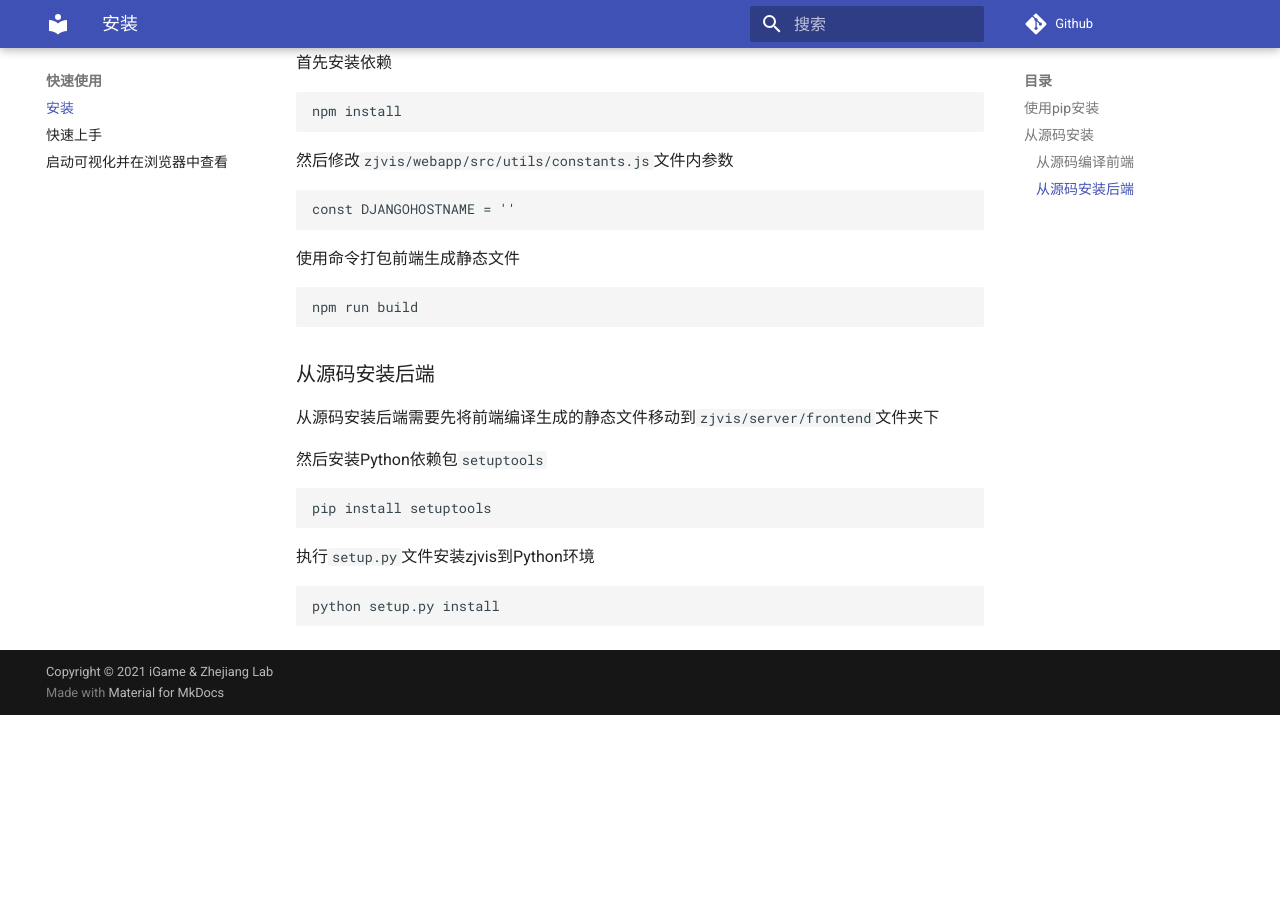
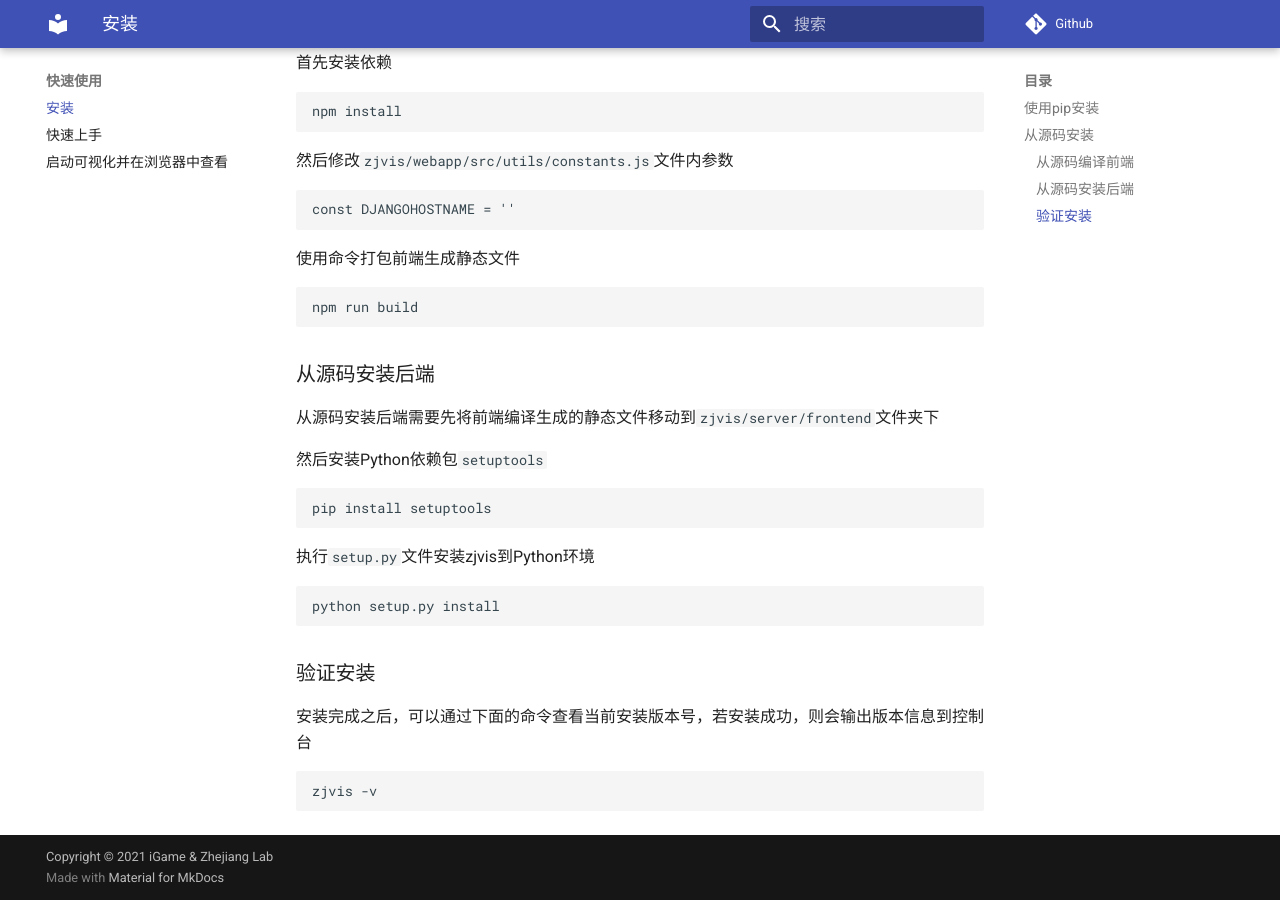
Before and after one commit to iGame-Lab/tsvis-docs, an MkDocs documentation site: the page built from docs/quick_start/install.md, in a window 1280 px wide and 900 px high, scrolled down 737 px. Built offline with MkDocs 1.6.1 and Material for MkDocs 9.7.7, drawn with Linux system fonts in a browser that asks for light colours; comment, search, counter and statistics services are not loaded; before the commit the page ends 1452 px from its top, so only the background shows below that.

Commit message:
Add verification step after install

````diff
--- a/docs/quick_start/install.md
+++ b/docs/quick_start/install.md
@@ -56,3 +56,11 @@ pip install setuptools
 ```
 python setup.py install
 ```
+
+### 验证安装
+
+安装完成之后，可以通过下面的命令查看当前安装版本号，若安装成功，则会输出版本信息到控制台
+
+```
+zjvis -v
+```
````
